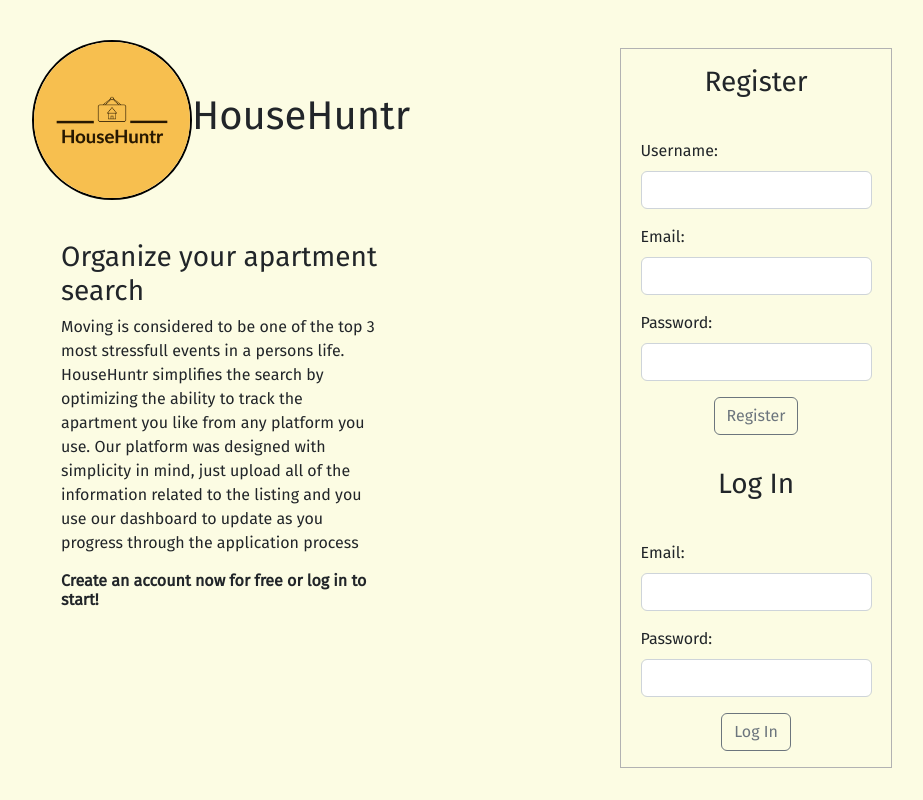
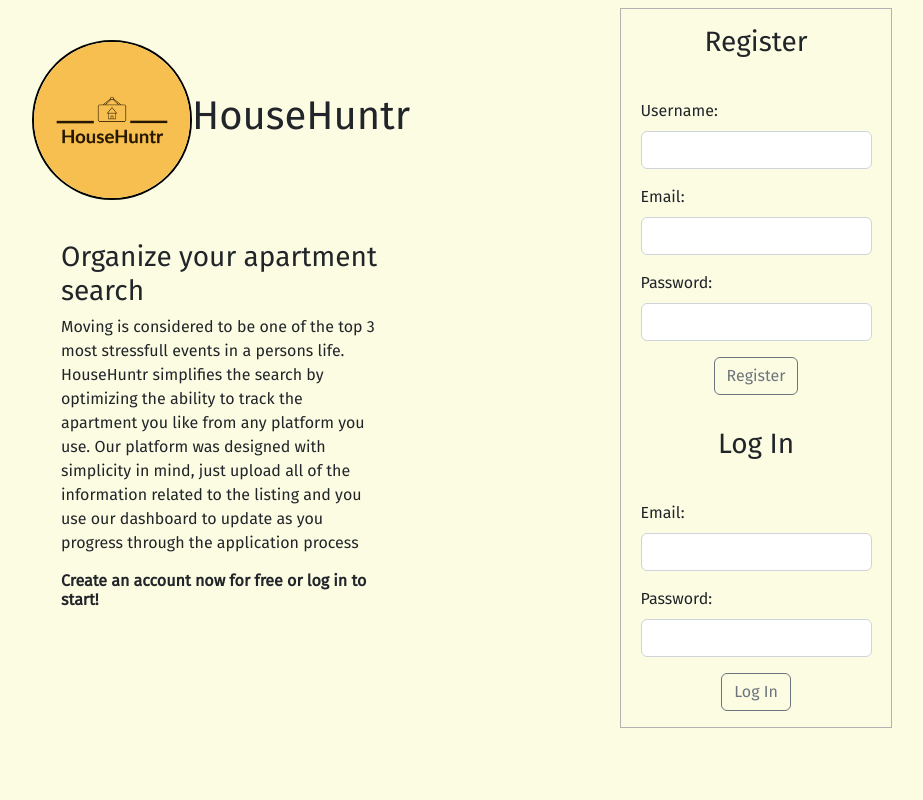
Before and after one commit to goosefin/HouseHuntr-Frontend, a React (Create React App) app: page / in a window 1280 px wide. Shown: the whole page, without its empty margins (178-1101 px from the left). Built offline with nearby package versions, Linux system fonts and the light colour scheme.

Commit message:
styling changes:new listing & lists

```diff
--- a/src/App.js
+++ b/src/App.js
@@ -113,7 +113,7 @@ class App extends Component{
         }
     })
     .then(data =>{
-        console.log('incoming data', data)
+        console.log('incoming data', data.data)
         const copyApt = [...this.state.apartments]
         const idx = this.state.apartments.findIndex(apt => apt.id === data.data.id)
         console.log('before assignment', copyApt[idx])
--- a/src/components/NewApartment.js
+++ b/src/components/NewApartment.js
@@ -117,7 +117,6 @@ class NewApartment extends Component{
                     >
                         <Form.Control
                         type="text"
-                        placeholder="555 West Dr"
                         id="address"
                         name="address"
                         onChange={this.handleChange}
@@ -130,7 +129,6 @@ class NewApartment extends Component{
                     >
                         <Form.Control
                         type="number"
-                        placeholder="2"
                         id="bedrooms"
                         name="bedrooms"
                         onChange={this.handleChange}
@@ -143,7 +141,6 @@ class NewApartment extends Component{
                     >
                         <Form.Control
                         type="number"
-                        placeholder="2500"
                         id="price"
                         name="price"
                         onChange={this.handleChange}
--- a/src/index.css
+++ b/src/index.css
@@ -44,11 +44,13 @@ i{
   border:1.5px solid black;
   width: 25%;
   margin-left:1em;
+  min-height: 510px;
 }
 
 .list{
   display:flex;
   justify-content: space-evenly;
+  align-items: flex-start;
   width: 70em;
   margin-right:2em;
   margin-top: 5em;
@@ -108,7 +110,7 @@ a{
   flex-direction: column;
   align-items:center;
   justify-content: space-between;
-  margin-top: 3em;
+  margin-top: .5em;
   border: 1.5px solid rgb(178, 178, 178);
   padding: 1em;
 }
```
